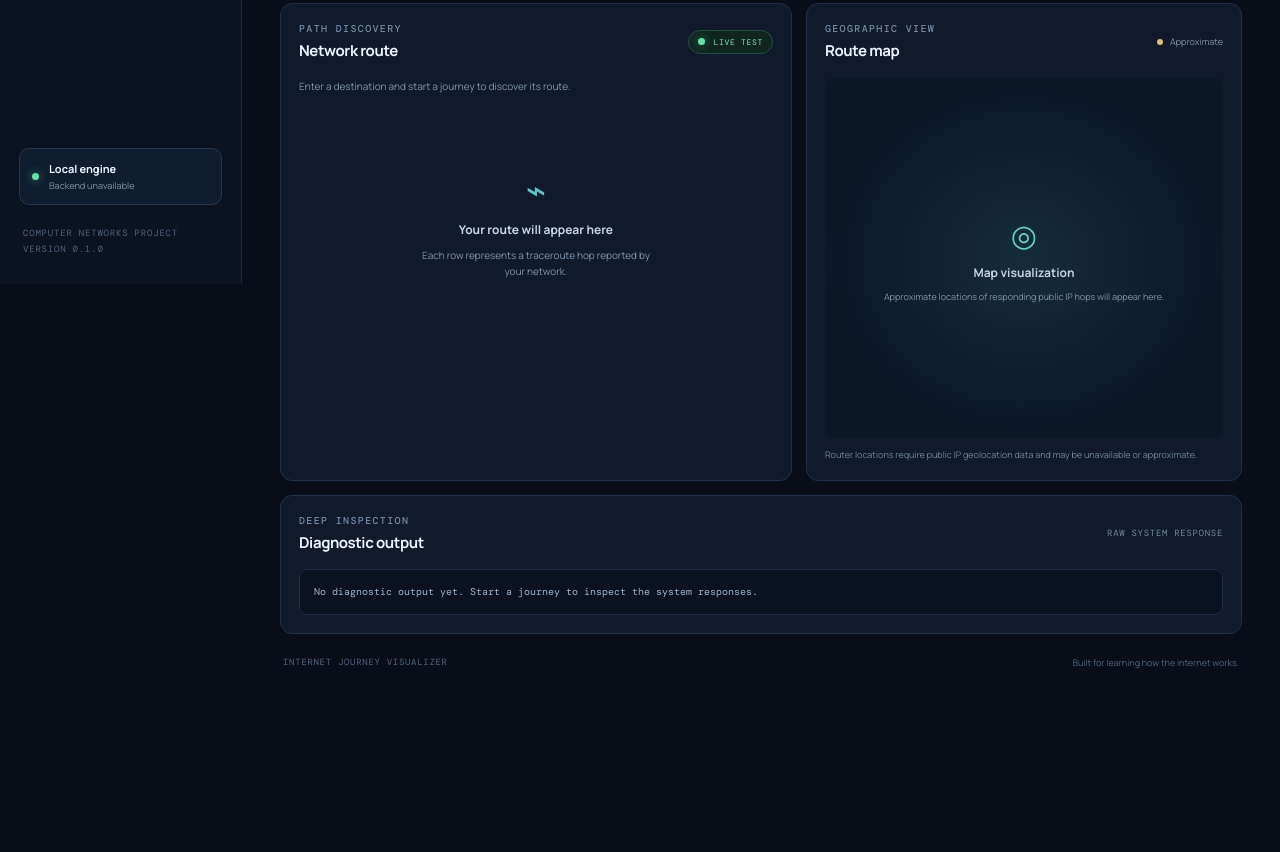
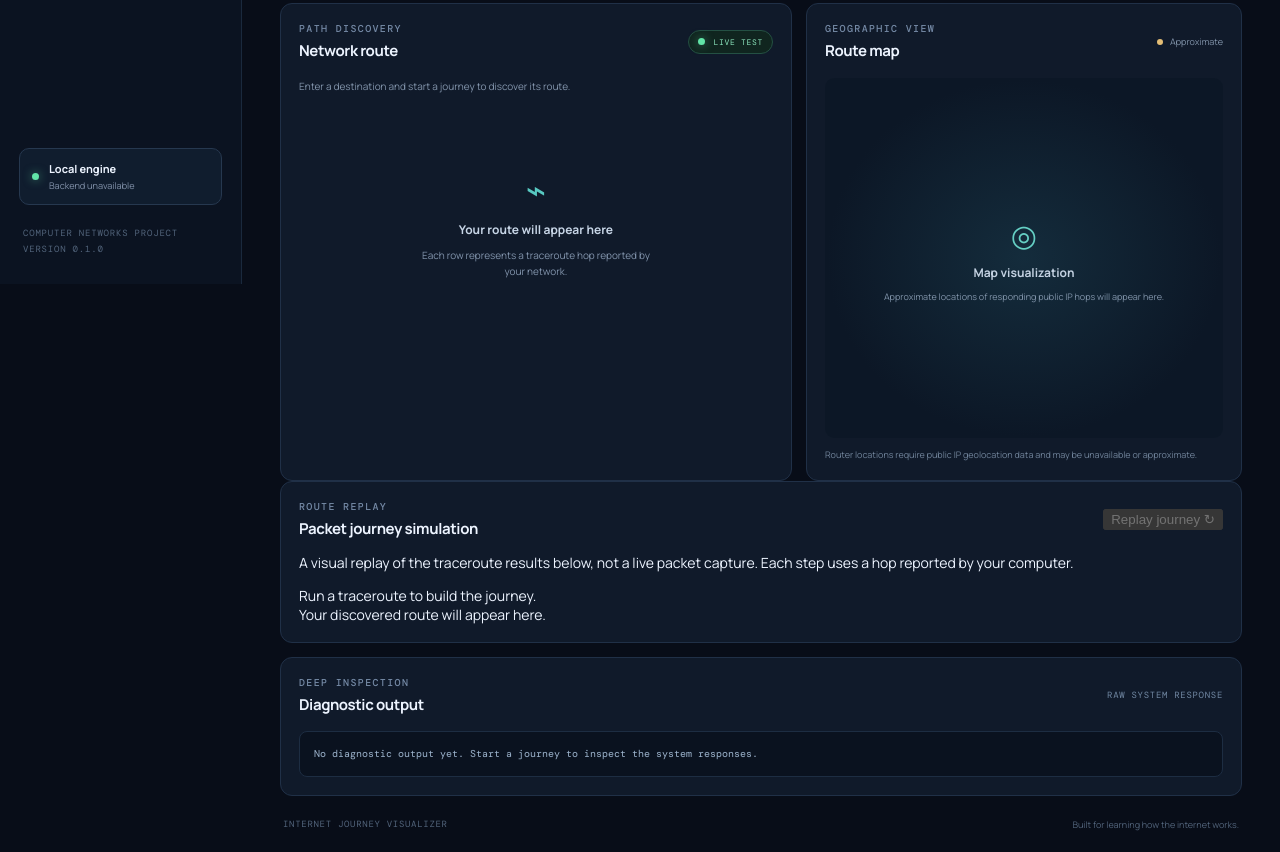
Before and after one commit to sarker908/internet-journey-visualizer, a plain HTML site: page frontend/index.html in a window 1280 px wide. Shown: the part 516-1368 px from the top of the page. Before the commit the page ends 1206 px from the top, so only its background shows below. Drawn offline with nearby package versions, Linux system fonts and the light colour scheme; no server answers.

Commit message:
Add packet journey replay panel

```diff
--- a/frontend/index.html
+++ b/frontend/index.html
@@ -59,6 +59,19 @@
         </article>
       </section>
 
+      <section class="panel journey-panel" id="packet-journey">
+        <div class="panel-heading">
+          <div><div class="eyebrow">ROUTE REPLAY</div><h3>Packet journey simulation</h3></div>
+          <button class="replay-button" id="replay-button" type="button" disabled>Replay journey ↻</button>
+        </div>
+        <p class="journey-disclaimer">A visual replay of the traceroute results below, not a live packet capture. Each step uses a hop reported by your computer.</p>
+        <div class="journey-progress"><span id="journey-progress-bar"></span></div>
+        <div class="journey-status" id="journey-status" aria-live="polite">Run a traceroute to build the journey.</div>
+        <div class="journey-track" id="journey-track">
+          <div class="journey-empty">Your discovered route will appear here.</div>
+        </div>
+      </section>
+
       <section class="panel diagnostics-panel" id="diagnostics">
         <div class="panel-heading"><div><div class="eyebrow">DEEP INSPECTION</div><h3>Diagnostic output</h3></div><span class="output-label">RAW SYSTEM RESPONSE</span></div>
         <pre id="raw-output">No diagnostic output yet. Start a journey to inspect the system responses.</pre>
```
